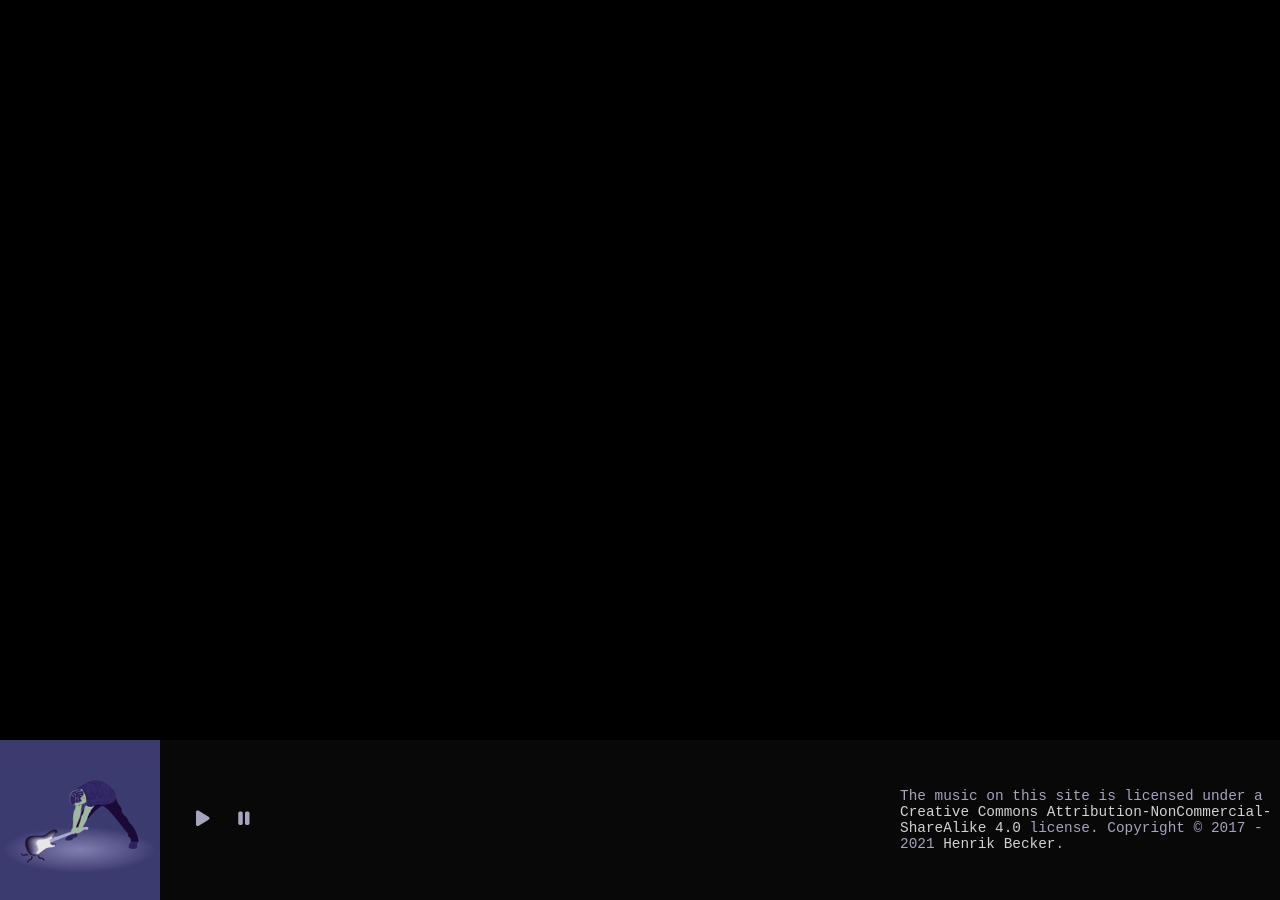
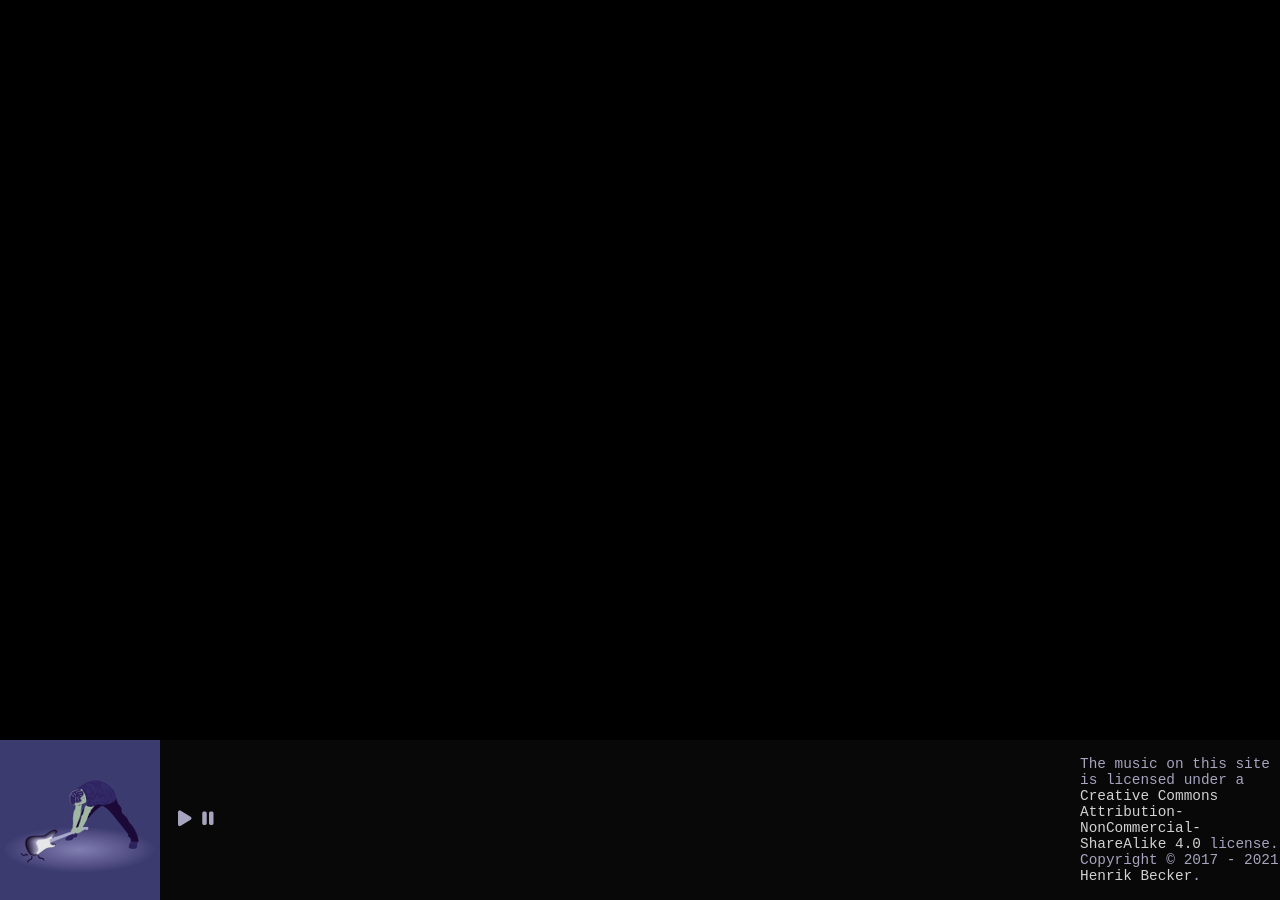
Before and after one commit to handiman/music, a Jekyll site: the page built from index.html, in a window 1280 px wide. Built offline with Jekyll 4.4.1, drawn with Linux system fonts in a browser that asks for light colours; nearby versions of some CDN libraries; some web fonts are replaced.

Commit message:
:put_litter_in_its_place:

```diff
--- a/_layouts/default.html
+++ b/_layouts/default.html
@@ -42,21 +42,31 @@
       </article>
     </main>
     <footer>
+      <div class="player">
         <div class="album-cover" title="Album Cover"></div>
-      <div class="controls">
+        <div class="table">
           <div>
             <a href="javascript:void(0)" class="play" title="Play"><i class="fas fa-play"></i></a>
             <a href="javascript:void(0)" class="pause" title="Pause"><i class="fas fa-pause"></i></a>
           </div>
+        </div>
+      </div>
+      <div class="track-info">
+        <div class="table">
           <div>
             <span class="track-title"></span>
             <span class="album-title"></span>
-          <span class="progress"></span>
+            <div class="progress"></div>
+          </div>
         </div>
       </div>
       <div class="copyright">
+        <div class="table">
+          <div>
             The music on this site is licensed under a <a href="{{ page.license.url }}" title="{{ page.license.name }}">{{ page.license.name }}</a> license.
             Copyright &copy; 2017 - {{ site.time | date: '%Y' }} <a href="{{ site.url | absolute_url }}">{{ page.artist }}</a>.
+          </div>
+        </div>
       </div>
     </footer>
     <audio />
--- a/_sass/album.scss
+++ b/_sass/album.scss
@@ -1,30 +1,6 @@
 .album {
   a {
     color: $text-color;
-  }
-  p {
-    padding-bottom: $spacing;
-  }
-  header {
-    display: flex;
-    margin-bottom: $spacing;
-    img {
-      width: $cover-size;
-      height: $cover-size;
-      margin-right: $spacing;
-      @media (max-width: $bp-mobile) {
-        width: $cover-size-medium;
-        height: $cover-size-medium;
-      }
-    }
-    h1 {
-      margin-top: $spacing;
-      font-size: 2.5rem;
-      @media (max-width: $bp-mobile) {
-        margin-top: 0;
-        font-size: 2rem;
-      }
-    }
   }
   .controls {
     i {
--- a/_sass/generic.scss
+++ b/_sass/generic.scss
@@ -52,3 +52,14 @@
 ul, ol {
   list-style: none;
 }
+
+div.table {
+  display: table;
+  height: 100%;
+  & > div {
+    display: table-cell;
+    height: 100%;
+    vertical-align: middle;
+    text-align: left;
+  }
+}
--- /dev/null
+++ b/_sass/header.scss
@@ -0,0 +1,13 @@
+header {
+  display: flex;
+  flex-wrap: wrap;
+  margin-bottom: $spacing;
+  h1 {
+    margin-top: $spacing;
+    font-size: 2.5rem;
+    @media (max-width: $bp-mobile) {
+      margin-top: 0;
+      font-size: 2rem;
+    }
+  }
+}
--- a/_sass/player.scss
+++ b/_sass/player.scss
@@ -1,6 +1,7 @@
 footer {
   width: 100%;
-  display: table;
+  display: flex;
+  flex-wrap:wrap;
   background-color: #090909;
   opacity: .9;
   margin: 0;
@@ -11,33 +12,39 @@
   left: 0;
   @media (max-width: $bp-mobile) {
     font-size: .8rem;
-    display: block;
+    // display: block;
+  }
+  a, i {
+    color: $text-color;
+  }
+
+  .player {
+    display: flex;
+    flex-wrap: wrap;
+  }
+
+  .track-info {
+    display: flex;
+    flex-grow: 1;
+    flex-wrap: wrap;
+    padding-left: $spacing;
+    @media (max-width: $bp-tiny) {
+      margin-top: $spacing;
+    }
   }
   .controls {
-    padding-left: $spacing * 2;
-    i:first-child {
-      padding-right: $spacing;
-      color: $text-color;
-    }
     & > div {
       display: inline-block;
     }
   }
+
   .copyright {
-    width: 380px;
+    width: 200px;
     font-size: .8rem;
     @media (max-width: $bp-mobile) {
-      display: block;
       width: 100%;
       text-align: center;
       padding: $spacing;
     }
   }
-  & > div {
-    display: table-cell;
-    vertical-align: middle;
-    @media (max-width: $bp-mobile) {
-      display: inline-block;
-    }
-  }
 }
--- a/_sass/song.scss
+++ b/_sass/song.scss
@@ -5,33 +5,16 @@
   p {
     padding-bottom: $spacing;
   }
-  header {
-    display: flex;
-    margin-bottom: $spacing;
-    img {
-      width: $cover-size;
-      height: $cover-size;
-      margin-right: $spacing;
-      @media (max-width: $bp-mobile) {
-        width: $cover-size-medium;
-        height: $cover-size-medium;
-      }
-    }
-    h1 {
-      margin-top: $spacing;
-      font-size: 2.5rem;
-      @media (max-width: $bp-mobile) {
-        margin-top: 0;
-        font-size: 2rem;
-      }
-    }
-  }
   .controls {
     margin-top: $spacing;
+    @media (max-width: $bp-mobile) {
+      margin-top: 0;
+    }
     i {
-      margin-right: $spacing / 2;
+      font-size: 0.6rem;
+      margin-right: $spacing / 4;
       @media (max-width: $bp-mobile) {
-        font-size: .8rem;
+        font-size: 0.5rem;
       }
     }
   }
--- a/assets/css/music.scss
+++ b/assets/css/music.scss
@@ -7,12 +7,14 @@
 $font-size: 18px;
 $spacing: $font-size * 1;
 $cover-size: 160px;
-$cover-size-medium: 120px;
-$cover-size-small: 80px;
+$cover-size-medium: 130px;
+$cover-size-small: 90px;
 $bp-mobile: 960px;
+$bp-tiny: 320px;
 
 @import "https://fonts.googleapis.com/css2?family=Neucha&display=swap";
 @import "generic";
+@import "header";
 @import "album";
 @import "player";
 @import "song";
--- a/assets/js/player.js
+++ b/assets/js/player.js
@@ -42,4 +42,4 @@
       audio.pause();
     });
   });
-})(document.querySelector('audio'), document.querySelector("footer .controls"));
+})(document.querySelector('audio'), document.querySelector(".track-info"));
```
Lines whose indentation alone changed are shown as unchanged.
